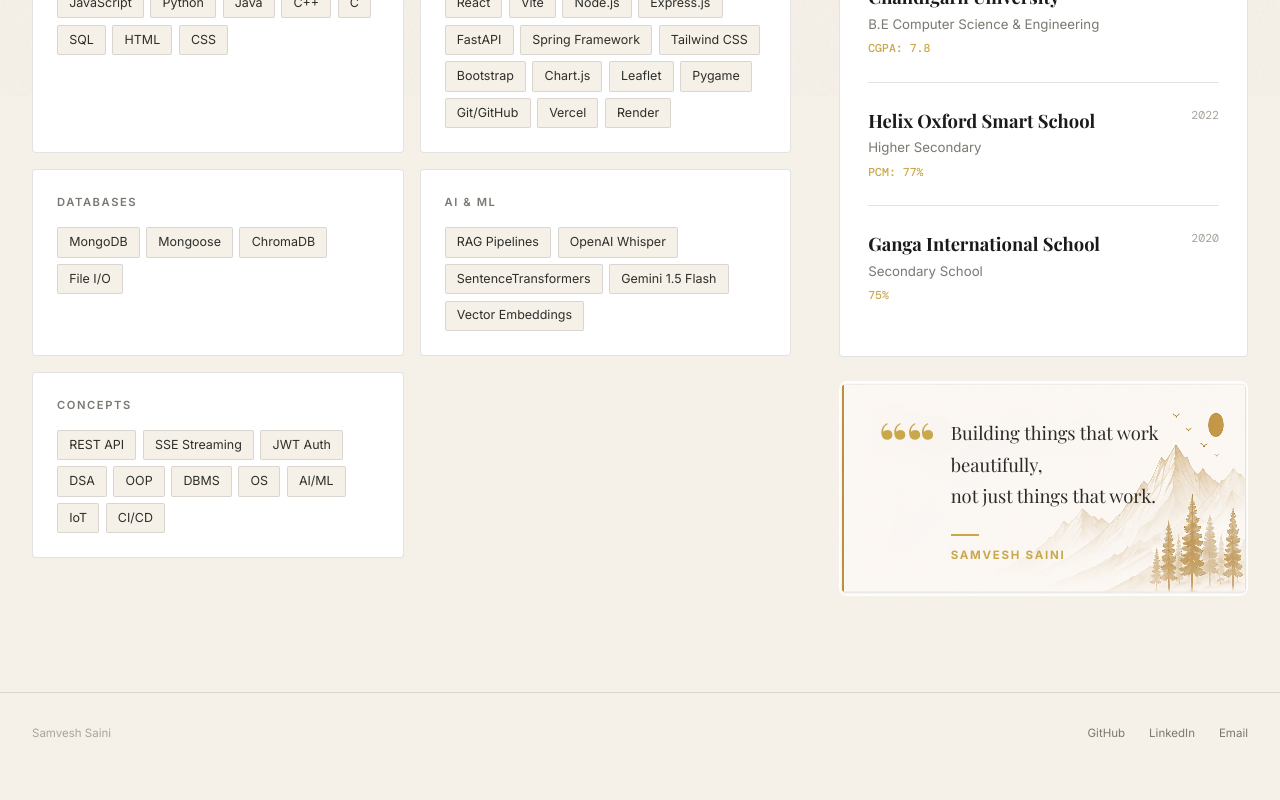
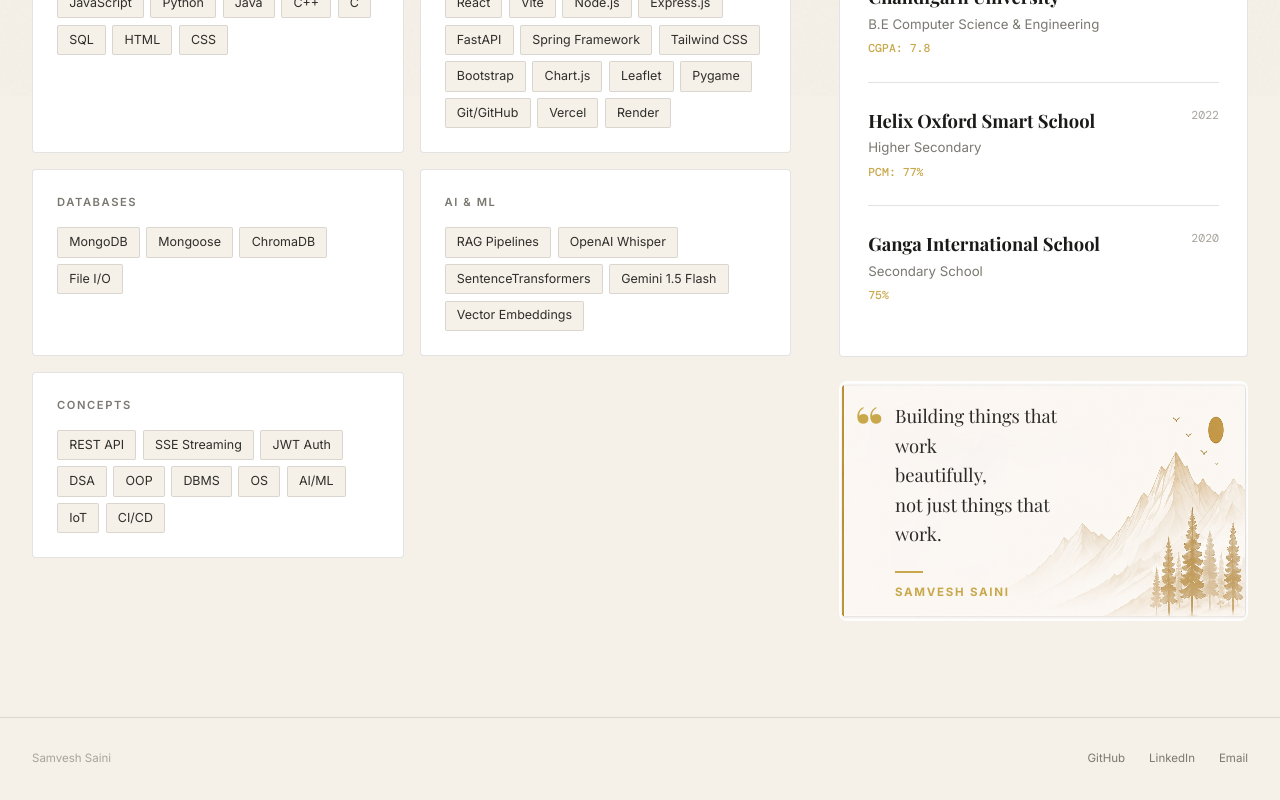
Before and after one commit to Samvesh/portfolio-site, a React (Vite) app: page /about in a window 1280 px wide. Shown: the part 704-1504 px from the top of the page. Before the commit the page ends 1478 px from the top, so only its background shows below. Built offline with nearby package versions, Linux system fonts and the light colour scheme; a web font is replaced by a local one.

Commit message:
style: exact mountain background quote box implementation with adjusted padding

```diff
--- a/src/pages/About.jsx
+++ b/src/pages/About.jsx
@@ -94,10 +94,10 @@ export default function About() {
               backgroundRepeat: "no-repeat",
               borderRadius: "8px",
               overflow: "hidden",
-              padding: "2.25rem 2rem 2rem 2.5rem",
+              padding: "1.25rem 1.5rem 1.25rem 1rem",
               display: "flex",
               alignItems: "flex-start",
-              gap: "1rem",
+              gap: "0.75rem",
             }}
           >
             {/* Quote mark */}
@@ -111,22 +111,24 @@ export default function About() {
                 flexShrink: 0,
               }}
             >
-              {"\u201C\u201C"}
+              “
             </div>
 
             {/* Text */}
-            <div>
+            <div style={{ maxWidth: "55%" }}>
               <p
                 style={{
                   fontFamily: "'Playfair Display', Georgia, serif",
                   fontStyle: "italic",
                   fontSize: "1.15rem",
-                  lineHeight: "1.7",
+                  lineHeight: "1.6",
                   margin: 0,
                   color: "#2c2a26",
                 }}
               >
-                Building things that work beautifully,
+                Building things that work
+                <br />
+                beautifully,
                 <br />
                 not just things that work.
               </p>
```
